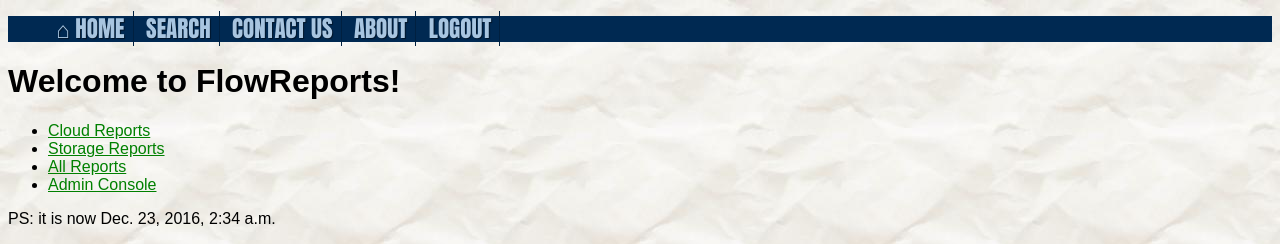
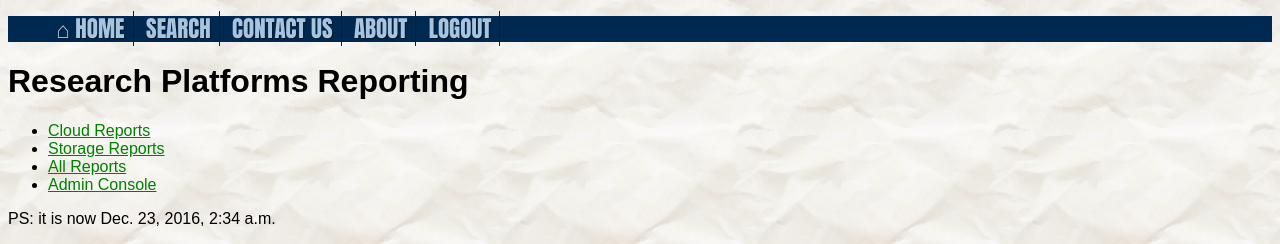
Before and after one commit to MartinPaulo/ReportsAlpha, a Django app: page / in a window 1280 px wide. Shown: the top 244 px of the page. Run offline with Django 3.2, Linux system fonts and the light colour scheme; the visitor is signed in with stand-in values (Sample User, id 1).

Commit message:
Changed the application name
Decided that flow reports was a little bombastic...

```diff
--- a/templates/index.html
+++ b/templates/index.html
@@ -1,6 +1,6 @@
 {% extends 'base.html' %}
 {% block title %}Reports{% endblock %}
-{% block h1 %}Welcome to FlowReports!{% endblock %}
+{% block h1 %}Research Platforms Reporting{% endblock %}
 {% block content %}
     <ul>
         <li>
```
